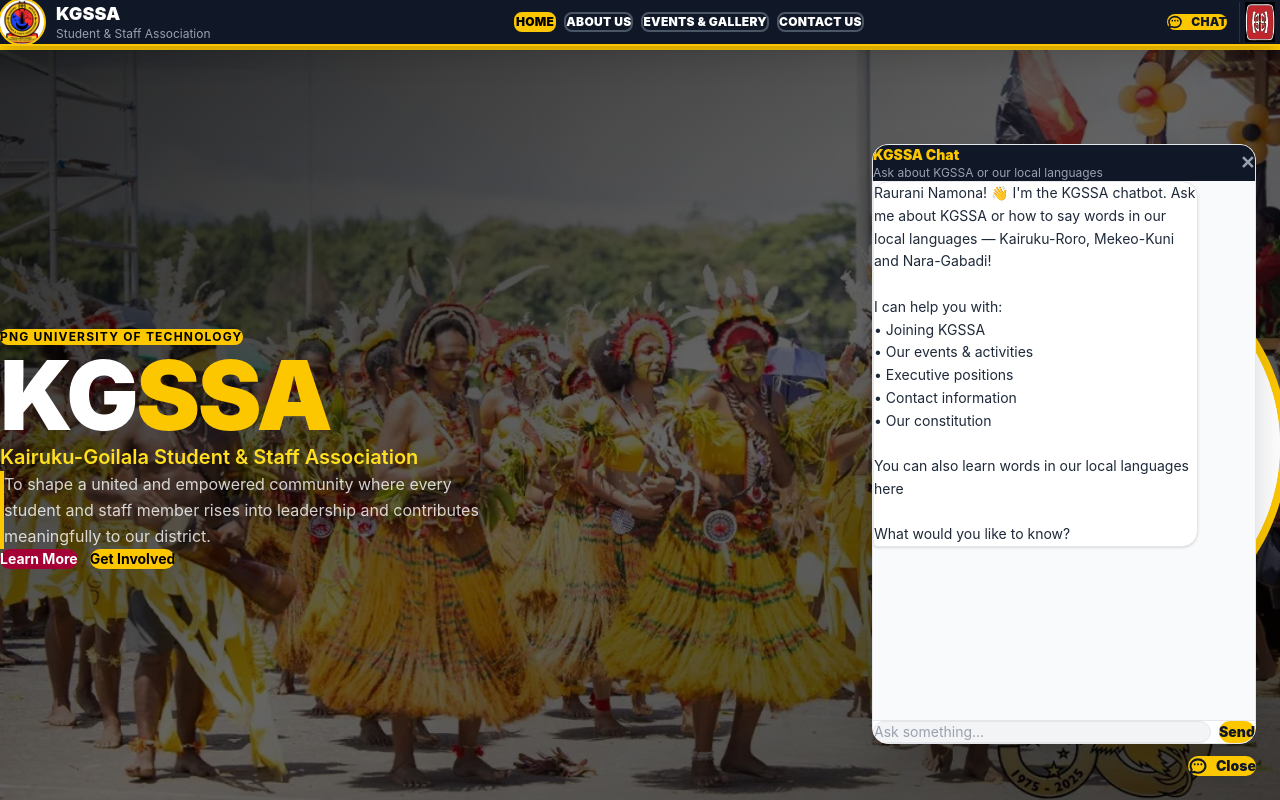
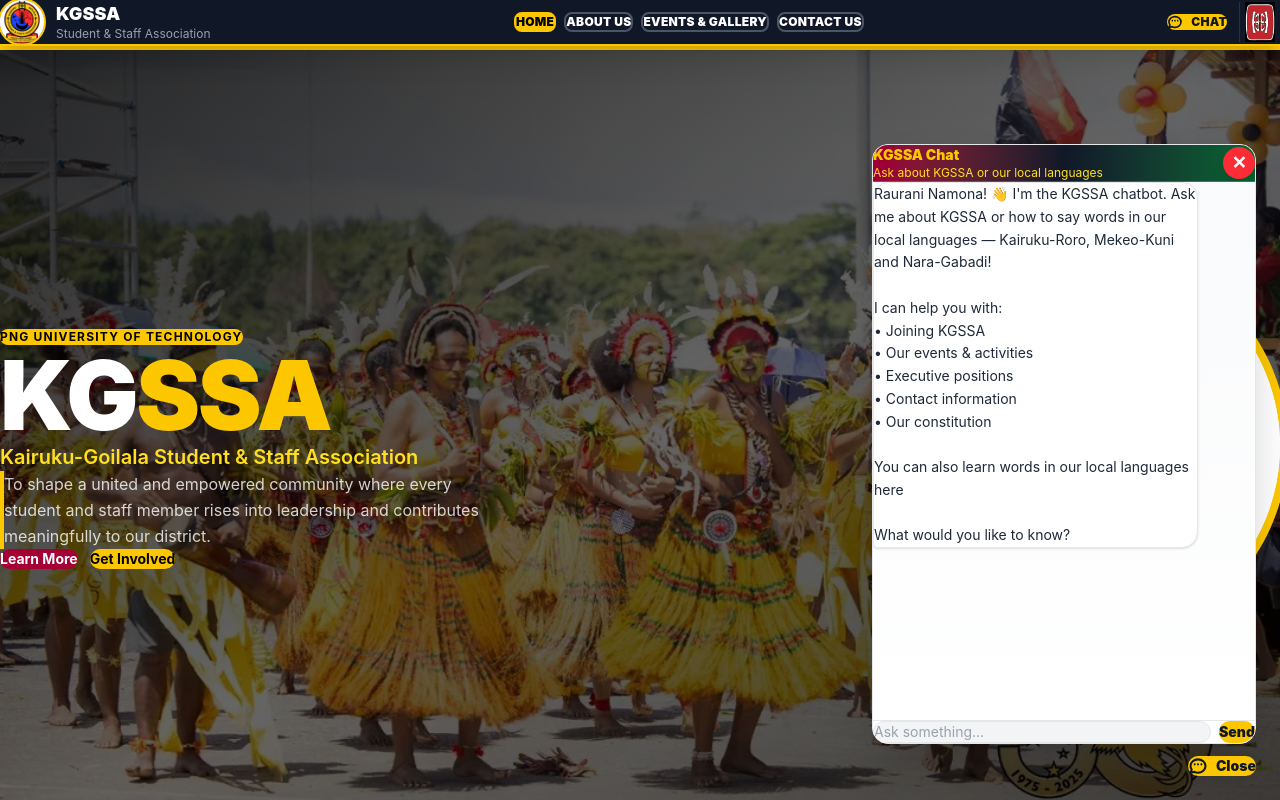
Before and after one commit to MarilyneIkupu18/KGSSA, a Next.js app: page / in a window 1280 px wide. Both pictures are taken after a click on the button "Chat with us". Shown: the top 800 px of the page. Built offline with nearby package versions, Linux system fonts and the light colour scheme.

Commit message:
Improve chatbot styling: add max-height to prevent off-screen, gradient header with brand colors, prominent close button, gradient messages background

```diff
--- a/src/components/Chatbot.tsx
+++ b/src/components/Chatbot.tsx
@@ -180,19 +180,19 @@
 
       {/* Chat window */}
       {open && (
-        <div className="w-80 sm:w-96 bg-white rounded-2xl shadow-2xl border border-gray-200 flex flex-col overflow-hidden" style={{ height: '600px' }}>
+        <div className="w-80 sm:w-96 bg-white rounded-2xl shadow-2xl border border-gray-200 flex flex-col overflow-hidden max-h-[calc(100vh-120px)]" style={{ height: '600px' }}>
 
           {/* Header */}
-          <div className="bg-gray-900 px-5 py-4 flex items-center justify-between shrink-0">
+          <div className="bg-gradient-to-r from-rose-800 via-gray-900 to-green-800 px-5 py-4 flex items-center justify-between shrink-0 border-b border-yellow-400/30">
             <div>
               <p className="font-black text-yellow-400 text-sm">KGSSA Chat</p>
-              <p className="text-gray-400 text-xs">Ask about KGSSA or our local languages</p>
+              <p className="text-yellow-300 text-xs">Ask about KGSSA or our local languages</p>
             </div>
-            <button onClick={() => setOpen(false)} className="text-gray-400 hover:text-white font-black text-lg leading-none transition-colors">✕</button>
+            <button onClick={() => setOpen(false)} className="bg-red-500 hover:bg-red-600 text-white font-black text-lg leading-none transition-colors rounded-full w-8 h-8 flex items-center justify-center shadow-lg">✕</button>
           </div>
 
           {/* Messages */}
-          <div className="flex-1 overflow-y-auto px-4 py-4 space-y-3 bg-gray-50">
+          <div className="flex-1 overflow-y-auto px-4 py-4 space-y-3 bg-gradient-to-b from-gray-50 to-white">
             {messages.map((msg, i) => (
               <div key={i} className={`flex ${msg.from === 'user' ? 'justify-end' : 'justify-start'}`}>
                 <div className={`max-w-[85%] px-4 py-3 rounded-2xl text-sm whitespace-pre-line leading-relaxed break-words
```
